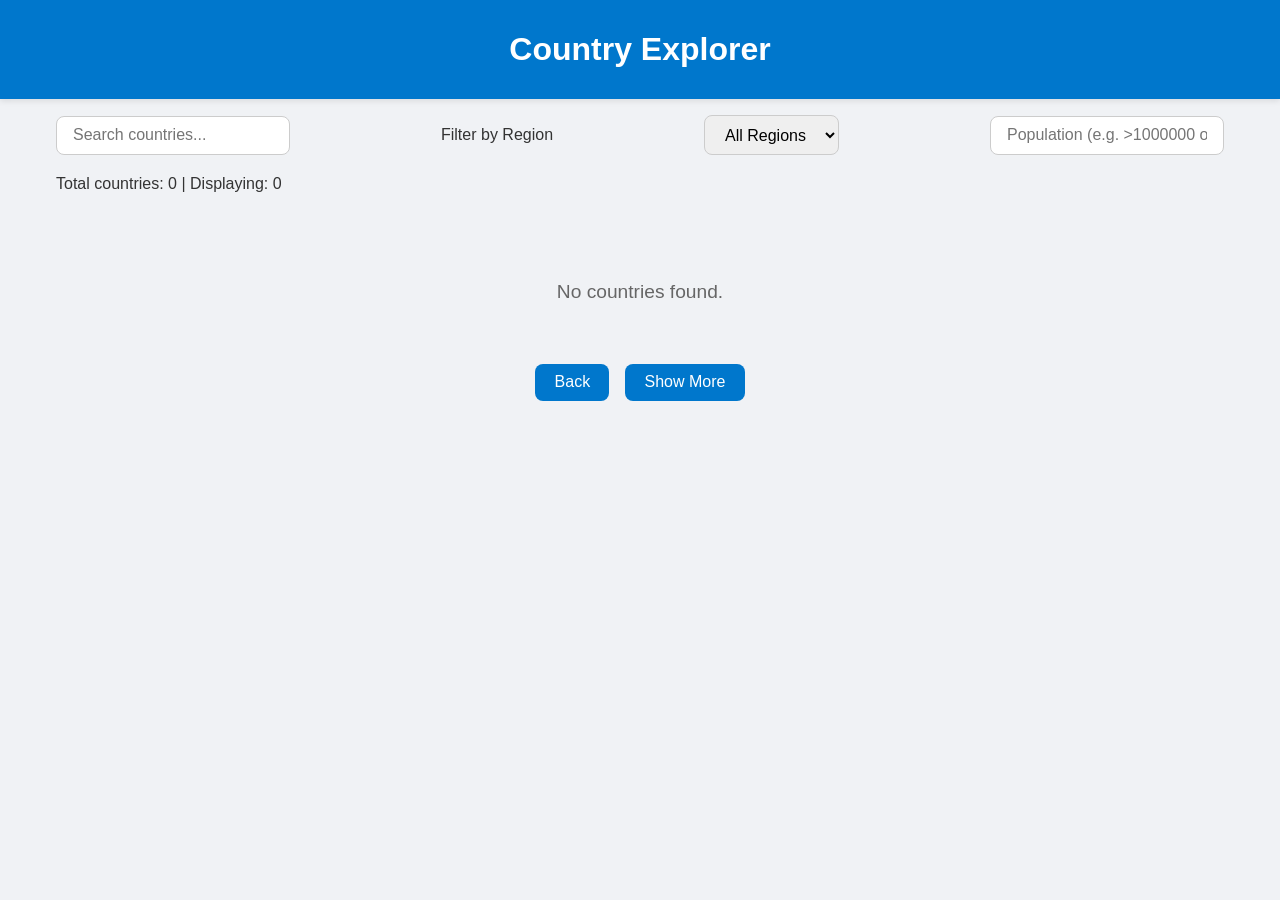
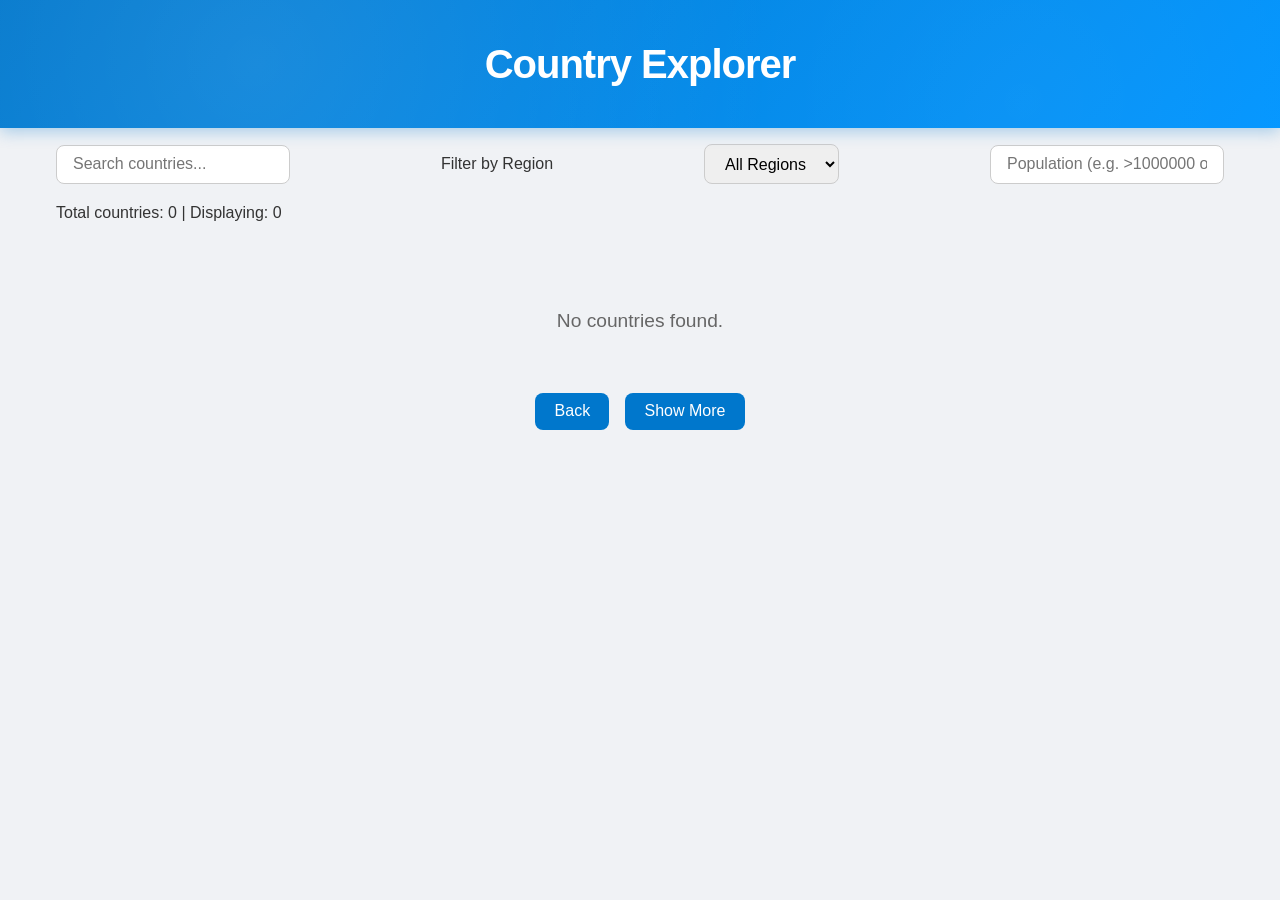

Update style.css

--- a/Public/style.css
+++ b/Public/style.css
@@ -14,15 +14,67 @@ body {
 
 /* Header */
 header {
-    background-color: #0077cc;
+    background: linear-gradient(135deg, #0077cc 0%, #0095ff 100%);
     color: #fff;
-    padding: 1.5rem 1rem;
+    padding: 2rem 1rem;
     text-align: center;
-    box-shadow: 0 2px 6px rgba(0,0,0,0.1);
+    box-shadow: 0 4px 15px rgba(0, 119, 204, 0.3);
+    position: relative;
+    overflow: hidden;
+}
+
+header::before {
+    content: '';
+    position: absolute;
+    top: 0;
+    left: 0;
+    right: 0;
+    bottom: 0;
+    background: radial-gradient(circle at 20% 50%, rgba(255, 255, 255, 0.1) 0%, transparent 50%),
+                radial-gradient(circle at 80% 80%, rgba(255, 255, 255, 0.05) 0%, transparent 50%);
+    pointer-events: none;
+}
+
+.header-content {
+    display: flex;
+    align-items: center;
+    justify-content: center;
+    gap: 1.5rem;
+    position: relative;
+    z-index: 1;
+}
+
+.globe-icon {
+    font-size: 3.5rem;
+    animation: spin 20s linear infinite;
+}
+
+@keyframes spin {
+    from {
+        transform: rotate(0deg);
+    }
+    to {
+        transform: rotate(360deg);
+    }
+}
+
+.header-text {
+    text-align: left;
 }
 
 header h1 {
-    font-size: 2rem;
+    font-size: 2.5rem;
+    font-weight: 700;
+    margin: 0;
+    letter-spacing: -1px;
+}
+
+.header-subtitle {
+    font-size: 1rem;
+    font-weight: 300;
+    margin: 0.5rem 0 0 0;
+    opacity: 0.95;
+    letter-spacing: 0.5px;
 }
 
 /* Controls (Search + Filter) */
